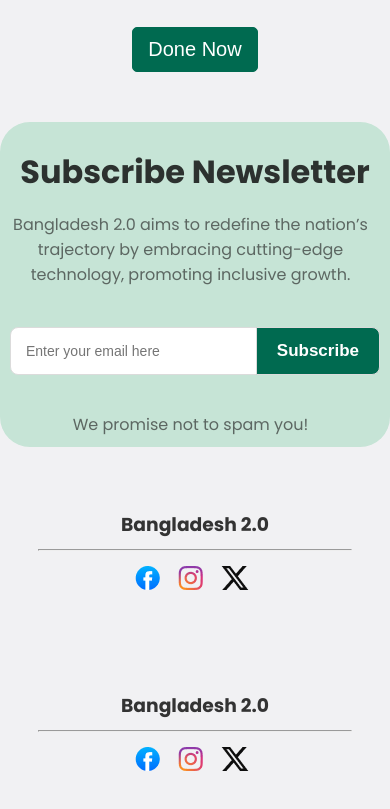
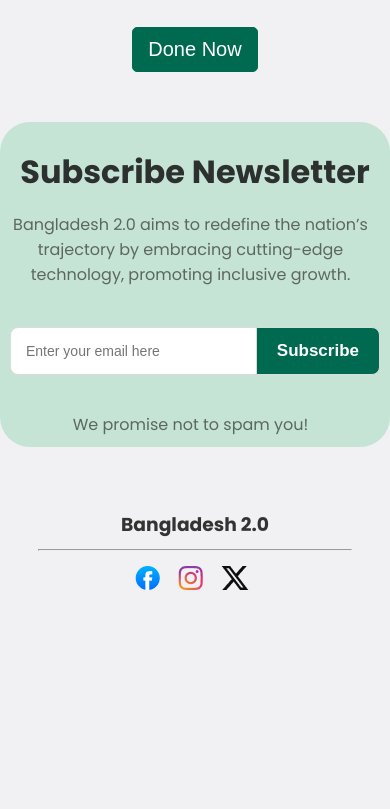
Before and after one commit to mdimu29ail/IPhone-12por-Responsive, a plain HTML site: page index.html in a window 390 px wide. Shown: the part 5992-6801 px from the top of the page. After the commit the page ends 6620 px from the top, so only its background shows below. Drawn offline with Linux system fonts and the light colour scheme; a web font is replaced by a local one.

Commit message:
Responsive

```diff
--- a/index.html
+++ b/index.html
@@ -251,17 +251,6 @@
   </footer>
 
 
-  <div class="footer-last-items">
-    <h3>Bangladesh 2.0</h3>
-    <hr>
-    <div class="footer-icons">
-      <img src="img/facebook.png" alt="">
-      <img src="img/instagram.png" alt="">
-      <img src="img/x.png" alt="">
-    </div>
-  </div>
-
-
 </body>
 
 </html>
```
